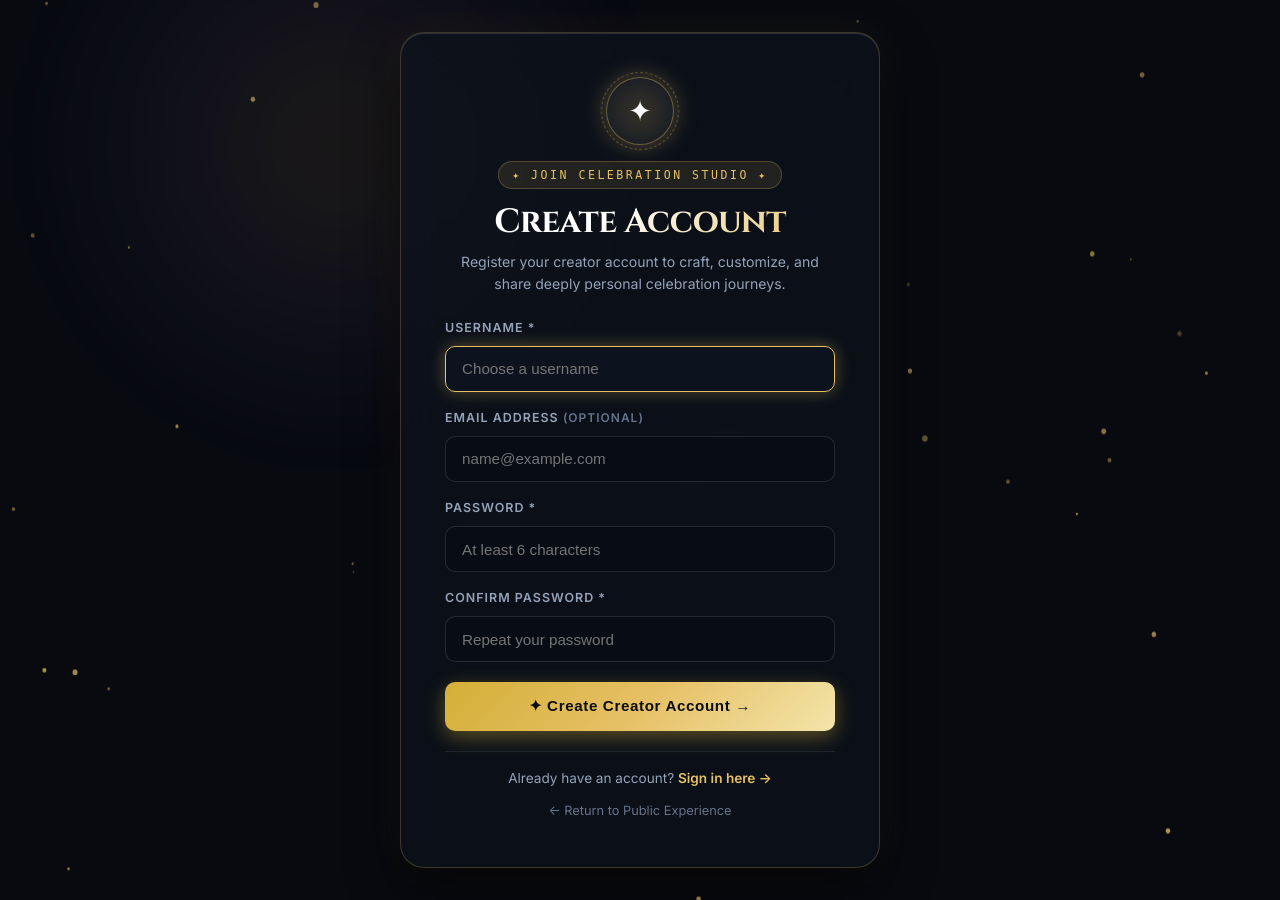
After one commit to Tamilselvana2002/Celebration-Studio, a Django app: page /register/ in a window 1280 px wide. The commit adds this page. Run offline with Django 5.2, Linux system fonts and the light colour scheme.

Commit message:
Add animated user registration portal and register navigation buttons

```diff
--- a/celebrations/urls.py
+++ b/celebrations/urls.py
@@ -9,6 +9,7 @@ urlpatterns = [
 
     # Creator Authentication Portal (Fully Animated)
     path('login/', views.CreatorLoginView.as_view(), name='login'),
+    path('register/', views.CreatorRegisterView.as_view(), name='register'),
     path('logout/', views.CreatorLogoutView.as_view(), name='logout'),
 
     # Experience Studio & Viewports
--- a/celebrations/views.py
+++ b/celebrations/views.py
@@ -95,6 +95,61 @@ class CreatorLogoutView(View):
     def post(self, request):
         logout(request)
         return render(request, 'auth/logout.html', {})
+
+
+class CreatorRegisterView(View):
+    """
+    Fully animated creator registration portal with living stardust particle canvas,
+    frosted glassmorphism card, account creation, and seamless auto-login.
+    """
+    def get(self, request):
+        if request.user.is_authenticated:
+            return redirect('dashboard')
+        return render(request, 'auth/register.html', {'error': None})
+
+    def post(self, request):
+        username = request.POST.get('username', '').strip()
+        email = request.POST.get('email', '').strip()
+        password = request.POST.get('password', '')
+        confirm_password = request.POST.get('confirm_password', '')
+
+        if not username:
+            return render(request, 'auth/register.html', {
+                'error': 'Please choose a username.',
+                'username': username,
+                'email': email
+            })
+
+        if User.objects.filter(username__iexact=username).exists():
+            return render(request, 'auth/register.html', {
+                'error': f'The username "{username}" is already taken. Please pick another.',
+                'username': username,
+                'email': email
+            })
+
+        if len(password) < 6:
+            return render(request, 'auth/register.html', {
+                'error': 'Password must be at least 6 characters long.',
+                'username': username,
+                'email': email
+            })
+
+        if password != confirm_password:
+            return render(request, 'auth/register.html', {
+                'error': 'Passwords do not match. Please verify and try again.',
+                'username': username,
+                'email': email
+            })
+
+        # Create user & authenticate
+        user = User.objects.create_user(
+            username=username,
+            email=email,
+            password=password
+        )
+        login(request, user)
+        return redirect('dashboard')
+
 
 
 class LandingView(TemplateView):
--- /dev/null
+++ b/templates/auth/register.html
@@ -0,0 +1,163 @@
+{% load static %}
+<!DOCTYPE html>
+<html lang="en" data-theme="midnight_gold">
+<head>
+  <meta charset="UTF-8">
+  <meta name="viewport" content="width=device-width, initial-scale=1.0">
+  <title>Create Creator Account — Celebration Studio</title>
+
+  <link rel="stylesheet" href="{% static 'css/tokens.css' %}">
+  <link rel="stylesheet" href="{% static 'css/studio.css' %}">
+</head>
+<body style="margin: 0; padding: 0; background: #080a10; min-height: 100vh; overflow-x: hidden;">
+
+  <div class="auth-viewport" style="min-height: 100vh; padding: var(--space-8) var(--space-4);">
+    <!-- Living Golden Embers Ambient Canvas -->
+    <canvas id="authCanvas" class="auth-ambient-canvas"></canvas>
+
+    <!-- Pulsing Radial Atmospheric Core -->
+    <div class="auth-glow-radial"></div>
+
+    <!-- Luxury Glassmorphism Registration Card -->
+    <div class="auth-card" id="authCard" style="max-width: 480px;">
+      <div class="auth-icon-wrap" id="authIcon">
+        <div class="auth-icon-ring"></div>
+        <span>✦</span>
+      </div>
+
+      <div class="auth-badge">✦ JOIN CELEBRATION STUDIO ✦</div>
+      <h1 class="auth-title">Create Account</h1>
+      <p class="auth-subtitle">Register your creator account to craft, customize, and share deeply personal celebration journeys.</p>
+
+      {% if error %}
+      <div class="auth-error-banner" id="authError">
+        <span>⚠️</span>
+        <span>{{ error }}</span>
+      </div>
+      {% endif %}
+
+      <form method="post" action="{% url 'register' %}" class="auth-form" id="registerForm">
+        {% csrf_token %}
+
+        <div class="auth-form-group">
+          <label class="auth-label" for="username">Username *</label>
+          <div class="auth-input-wrap">
+            <input type="text" id="username" name="username" class="auth-input" value="{{ username|default:'' }}" required autofocus placeholder="Choose a username" autocomplete="username">
+          </div>
+        </div>
+
+        <div class="auth-form-group">
+          <label class="auth-label" for="email">Email Address <span style="color: var(--text-dim); font-size: 0.75rem;">(Optional)</span></label>
+          <div class="auth-input-wrap">
+            <input type="email" id="email" name="email" class="auth-input" value="{{ email|default:'' }}" placeholder="name@example.com" autocomplete="email">
+          </div>
+        </div>
+
+        <div class="auth-form-group">
+          <label class="auth-label" for="password">Password *</label>
+          <div class="auth-input-wrap">
+            <input type="password" id="password" name="password" class="auth-input" required placeholder="At least 6 characters" autocomplete="new-password">
+          </div>
+        </div>
+
+        <div class="auth-form-group">
+          <label class="auth-label" for="confirm_password">Confirm Password *</label>
+          <div class="auth-input-wrap">
+            <input type="password" id="confirm_password" name="confirm_password" class="auth-input" required placeholder="Repeat your password" autocomplete="new-password">
+          </div>
+        </div>
+
+        <button type="submit" class="auth-btn-submit" id="submitBtn">
+          <span>✦ Create Creator Account →</span>
+        </button>
+      </form>
+
+      <div style="margin-top: var(--space-5); text-align: center; border-top: 1px solid rgba(255, 255, 255, 0.08); padding-top: var(--space-4);">
+        <p style="font-size: 0.85rem; color: var(--text-muted); margin-bottom: var(--space-2);">
+          Already have an account?
+          <a href="{% url 'login' %}" style="color: var(--theme-primary); text-decoration: none; font-weight: 600;">
+            Sign in here →
+          </a>
+        </p>
+        <a href="{% url 'landing' %}" style="font-size: 0.8rem; color: var(--text-dim); text-decoration: none; transition: color 0.2s;" onmouseover="this.style.color='#fff'" onmouseout="this.style.color='var(--text-dim)'">
+          ← Return to Public Experience
+        </a>
+      </div>
+    </div>
+  </div>
+
+  <!-- Vendor Animation Libraries -->
+  <script src="{% static 'vendor/gsap.min.js' %}"></script>
+
+  <script>
+    // 1. Ambient Stardust Canvas
+    const canvas = document.getElementById('authCanvas');
+    if (canvas) {
+      const ctx = canvas.getContext('2d');
+      let w = canvas.width = window.innerWidth;
+      let h = canvas.height = window.innerHeight;
+
+      window.addEventListener('resize', () => {
+        w = canvas.width = window.innerWidth;
+        h = canvas.height = window.innerHeight;
+      });
+
+      const particles = Array.from({ length: 45 }, () => ({
+        x: Math.random() * w,
+        y: Math.random() * h,
+        r: Math.random() * 2 + 0.8,
+        speedY: -(Math.random() * 0.5 + 0.2),
+        speedX: (Math.random() - 0.5) * 0.3,
+        alpha: Math.random() * 0.6 + 0.2
+      }));
+
+      function render() {
+        ctx.clearRect(0, 0, w, h);
+        ctx.fillStyle = '#E6C065';
+        particles.forEach(p => {
+          p.y += p.speedY;
+          p.x += p.speedX;
+          if (p.y < -10) {
+            p.y = h + 10;
+            p.x = Math.random() * w;
+          }
+          ctx.globalAlpha = p.alpha;
+          ctx.beginPath();
+          ctx.arc(p.x, p.y, p.r, 0, Math.PI * 2);
+          ctx.fill();
+        });
+        requestAnimationFrame(render);
+      }
+      render();
+    }
+
+    // 2. Cinematic GSAP Entrance Animation
+    if (window.gsap) {
+      const tl = gsap.timeline({ defaults: { ease: 'power3.out' } });
+
+      tl.fromTo('#authCard',
+        { opacity: 0, scale: 0.88, filter: 'blur(16px)', y: 25 },
+        { opacity: 1, scale: 1, filter: 'blur(0px)', y: 0, duration: 1.1 }
+      );
+
+      tl.fromTo('#authIcon',
+        { scale: 0, rotation: -45 },
+        { scale: 1, rotation: 0, duration: 0.8, ease: 'back.out(1.8)' },
+        '-=0.7'
+      );
+
+      tl.fromTo('.auth-form-group',
+        { opacity: 0, y: 15 },
+        { opacity: 1, y: 0, stagger: 0.08, duration: 0.6 },
+        '-=0.4'
+      );
+
+      tl.fromTo('#submitBtn',
+        { opacity: 0, scale: 0.9 },
+        { opacity: 1, scale: 1, duration: 0.6, ease: 'back.out(1.5)' },
+        '-=0.2'
+      );
+    }
+  </script>
+</body>
+</html>
```
Also changed, not shown: celebrations/tests.py (+31 -0 lines), templates/auth/login.html (+8 -2 lines), templates/base.html (+6 -3 lines), templates/landing.html (+4 -4 lines), 2 other files.
